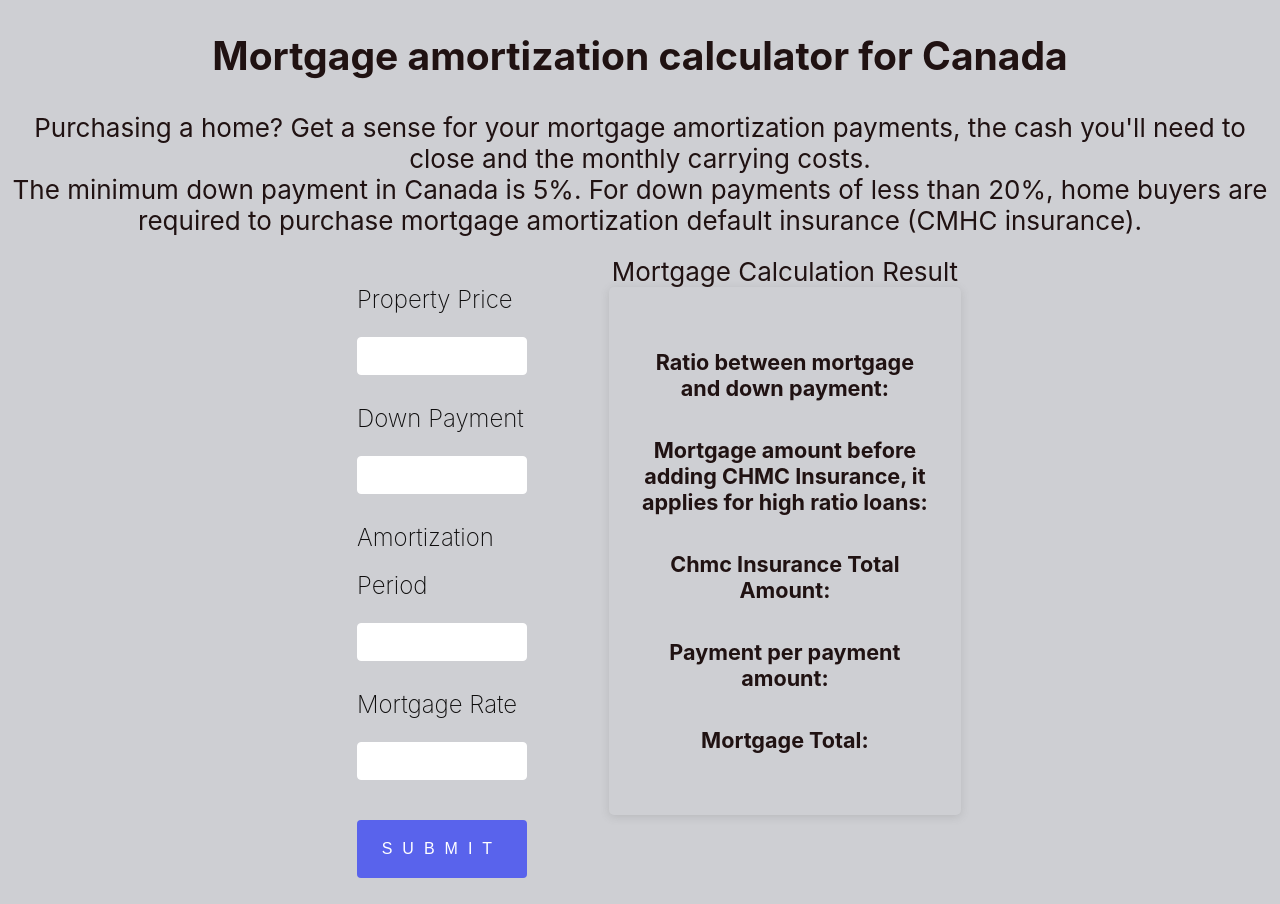
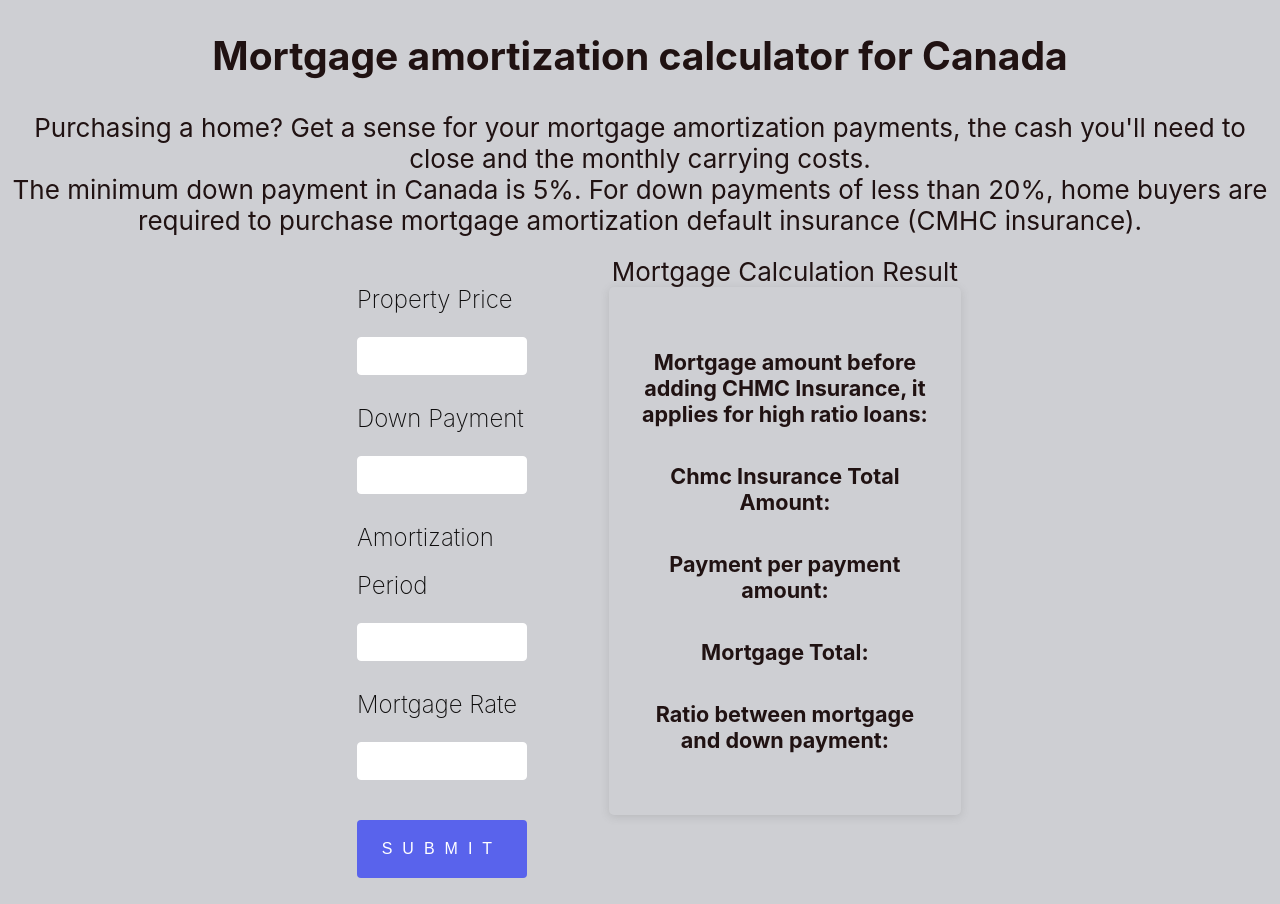
Before and after one commit to ferralucho/mortgage-calculator-fe, a React (Create React App) app: page / in a window 1280 px wide. Built offline with nearby package versions, Linux system fonts and the light colour scheme.

Commit message:
ratio last

```diff
--- a/src/App.js
+++ b/src/App.js
@@ -117,11 +117,12 @@ function App() {
             Mortgage Calculation Result
             <div className='item-container'>
               <div className='card'>
-                <h5>Ratio between mortgage and down payment:</h5> {mortgageCalculation.difference_ratio}
                 <h5> Mortgage amount before adding CHMC Insurance, it applies for high ratio loans: </h5> {mortgageCalculation.mortgage_before_chmc}
                 <h5>Chmc Insurance Total Amount: </h5>{mortgageCalculation.chmc_insurance_total}
                 <h5>Payment per payment amount: </h5> {mortgageCalculation.mortgage_payment_schedule}
                 <h5>Mortgage Total: </h5> {mortgageCalculation.mortgage_total}
+                <h5>Ratio between mortgage and down payment:</h5> {mortgageCalculation.difference_ratio}
+
               </div>
             </div>
           </div>
```
